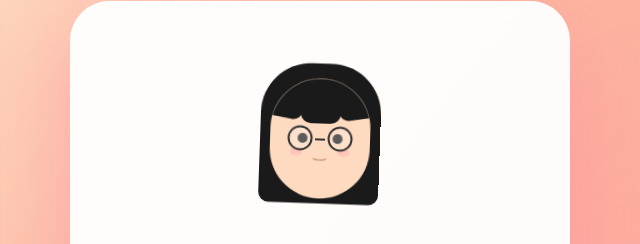
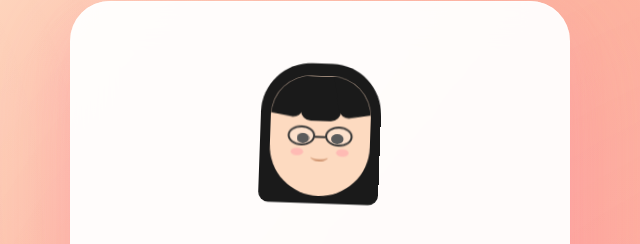
Before and after one commit to emmnatola/emmnatola.github.io, a plain HTML site: page index.html in a window 1280 px wide. Shown: the part 178-422 px from the top of the page, 320-960 px from the left. Drawn offline with Linux system fonts and the light colour scheme.

Commit message:
Update index.html

```diff
--- a/index.html
+++ b/index.html
@@ -1,5 +1,5 @@
 <!DOCTYPE html>
-<html lang="es">
+<html lang="en">
 
 <head>
     <meta charset="UTF-8">
@@ -121,13 +121,13 @@
 
         /* Head */
         .head {
-            position: absolute;
+            position: relative;
             width: 200px;
             height: 240px;
             background-color: #fddac0;
-            border-radius: 100px;
+            border-radius: 80px 80px 100px 100px;
             left: 50px;
-            top: 50px;
+            top: 45px;
             z-index: 2;
             overflow: hidden;
         }
@@ -135,16 +135,16 @@
         /* Eyes */
         .eye {
             position: absolute;
-            width: 20px;
+            width: 25px;
             height: 20px;
             background-color: #333;
             border-radius: 50%;
-            top: 110px;
+            top: 115px;
             z-index: 3;
             animation: blink 4s infinite;
         }
-        .eye.left { left: 55px; }
-        .eye.right { right: 55px; }
+        .eye.left { left: 53px; }
+        .eye.right { right: 53px; }
 
         /* Blush */
         .blush {
@@ -153,22 +153,22 @@
             height: 15px;
             background-color: #ffb7b2;
             border-radius: 50%;
-            top: 140px;
-            opacity: 0.6;
+            top: 145px;
+            opacity: 0.9;
             z-index: 3;
         }
-        .blush.left { left: 40px; }
-        .blush.right { right: 40px; }
+        .blush.left { left: 42px; }
+        .blush.right { right: 42px; }
 
         /* Mouth */
         .mouth {
             position: absolute;
-            width: 30px;
+            width: 35px;
             height: 15px;
             border-bottom: 3px solid #cc8e69;
             border-radius: 50%;
-            left: 85px;
-            top: 150px;
+            left: 82px;
+            top: 155px;
             z-index: 3;
         }
 
@@ -177,13 +177,13 @@
             position: absolute;
             width: 100%;
             height: 50px;
-            top: 95px;
+            top: 100px;
             z-index: 5;
         }
         .lens {
             position: absolute;
-            width: 50px;
-            height: 50px;
+            width: 55px;
+            height: 40px;
             border: 4px solid #333;
             border-radius: 50%;
             background: rgba(255, 255, 255, 0.2);
@@ -192,11 +192,11 @@
         .lens.right { right: 35px; }
         .bridge {
             position: absolute;
-            width: 20px;
+            width: 22px;
             height: 4px;
             background-color: #333;
-            left: 90px;
-            top: 25px;
+            left: 89px;
+            top: 20px;
         }
 
         /* Bangs */
@@ -447,7 +447,7 @@
 
         noClickCount++;
 
-        // Usar dimensiones fijas estimadas del botón
+        //
         const btnWidth = 150;
         const btnHeight = 60;
         const margin = 30;
@@ -458,7 +458,7 @@
         const maxY = window.innerHeight - btnHeight - margin;
 
         const randomX = minX + Math.floor(Math.random() * (maxX - minX));
-        const randomY = minY + Math.floor(Math.random() * Math.min((maxY - minY), window.innerHeight * 0.6));
+        const randomY = minY + Math.floor(Math.random() * Math.min((maxY - minY), window.innerHeight * 0.3));
 
         const finalX = Math.max(minX, Math.min(randomX, maxX));
         const finalY = Math.max(minY, Math.min(randomY, maxY));
```
